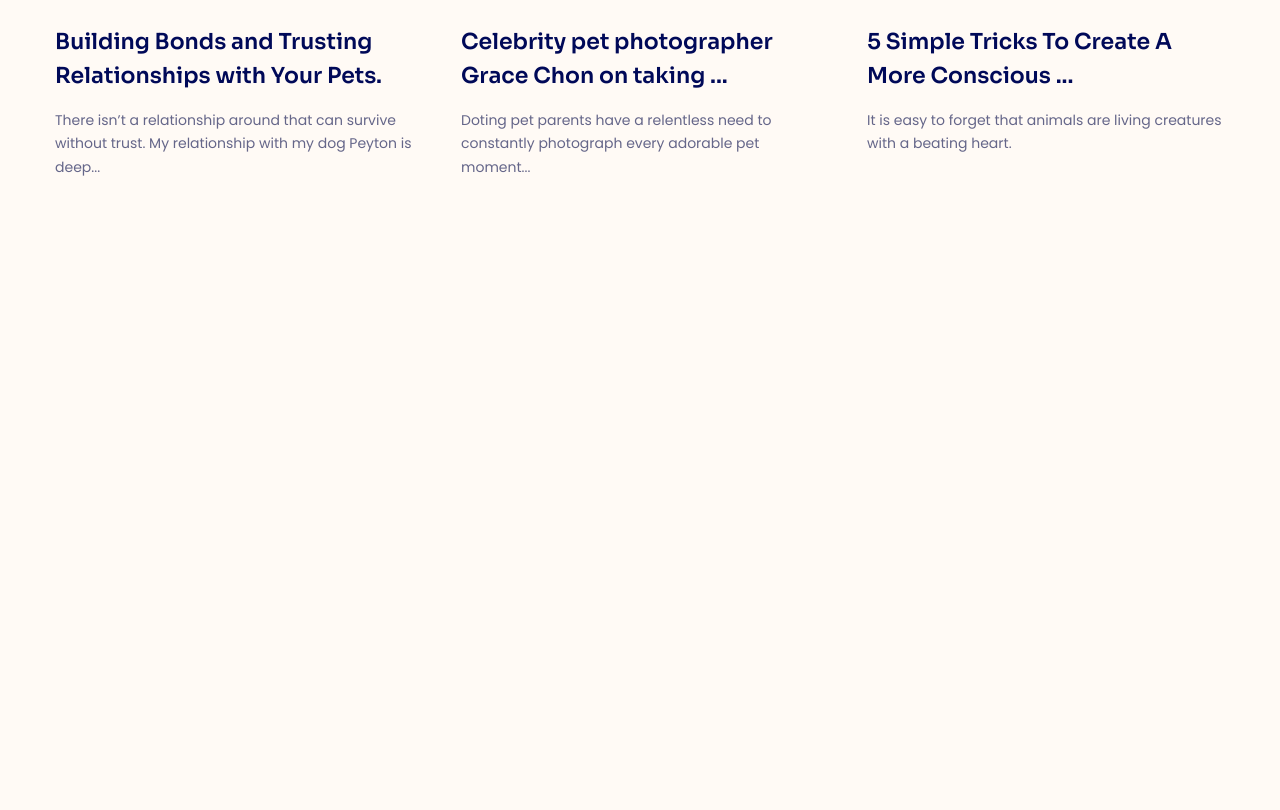
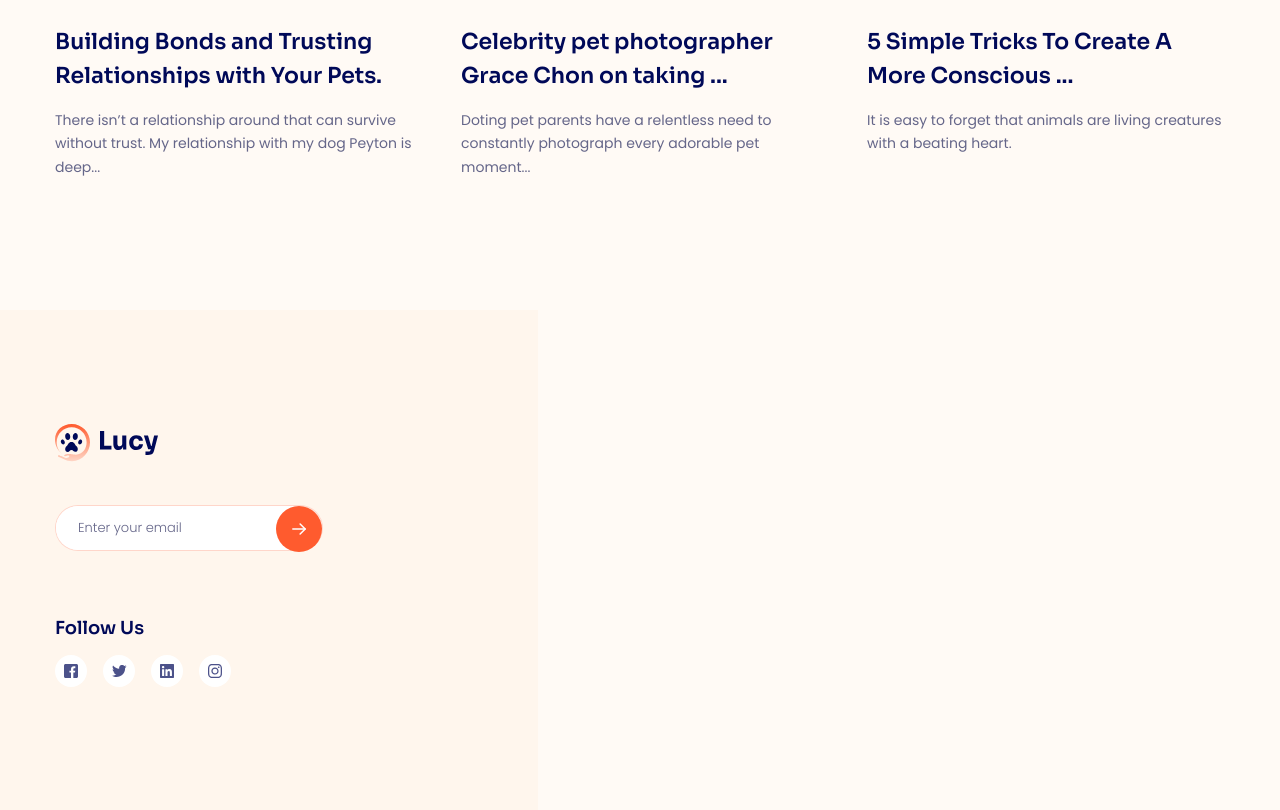
Before and after one commit to bacdevv/f8-project-04, a plain HTML site: page index.html in a window 1280 px wide. Shown: the part 6385-7195 px from the top of the page. Before the commit the page ends 6630 px from the top, so only its background shows below. Drawn offline with Linux system fonts and the light colour scheme.

Commit message:
Update footer left

```diff
--- a/assets/css/styles.css
+++ b/assets/css/styles.css
@@ -1214,3 +1214,92 @@ button {
 	font-size: 1.4rem;
 	line-height: 1.71;
 }
+
+/* === FOOTER === */
+.footer {
+	margin-top: 65px;
+	background: linear-gradient(to right, #fff6ed 42%, transparent 42%);
+}
+
+.footer__left {
+	width: 42%;
+}
+
+.footer__logo {
+	margin-top: 114px;
+}
+
+.form-group {
+	margin-top: 40px;
+	display: flex;
+	width: 268px;
+	height: 46px;
+	border-radius: 999px;
+	border: 1px solid rgba(255, 91, 46, 0.25);
+	background: #fff;
+}
+
+.form-group__input {
+	outline: none;
+	border: none;
+	width: 100%;
+	border-radius: 999px;
+	padding: 10px 22px;
+	color: #656689;
+	font-size: 1.3rem;
+}
+
+.form-group__input::placeholder {
+	color: inherit;
+	font-size: inherit;
+	font-weight: 300;
+	line-height: 1.16;
+}
+
+.form-group__submit {
+	display: flex;
+	align-items: center;
+	justify-content: center;
+	width: 46px;
+	height: 46px;
+	border-radius: 50%;
+	flex-shrink: 0;
+	outline: none;
+	border: none;
+	color: #fff;
+	background: #ff5b2e;
+}
+
+.form-group__submit:hover {
+	opacity: 0.9;
+	cursor: pointer;
+}
+
+.footer__heading {
+	margin-top: 68px;
+	color: #000958;
+	font-family: Sora;
+	font-size: 1.8rem;
+	font-weight: 600;
+	line-height: 1.11;
+}
+
+.footer__heading-left {
+	margin-top: 68px;
+}
+
+.footer__socials {
+	margin-top: 16px;
+	display: flex;
+	column-gap: 16px;
+}
+
+.footer__social-link {
+	display: flex;
+	align-items: center;
+	justify-content: center;
+	width: 32px;
+	height: 32px;
+	border-radius: 50%;
+	background: #fff;
+}
--- a/index.html
+++ b/index.html
@@ -663,5 +663,57 @@
 				</div>
 			</section>
 		</main>
+
+		<!-- === FOOTER === -->
+		<footer class="footer" style="height: 500px">
+			<div class="container">
+				<div class="footer__left">
+					<img src="./assets/img/logo.svg" alt="" class="footer__logo" />
+					<form action="#!" disabled class="form-group">
+						<input type="email" name="" id="" placeholder="Enter your email" class="form-group__input" />
+						<button type="submit" class="form-group__submit">
+							<svg width="18" height="18" viewBox="0 0 18 18" fill="none" xmlns="http://www.w3.org/2000/svg">
+								<path
+									d="M2.8125 9.00195H15.1875"
+									stroke="currentColor"
+									stroke-width="1.5"
+									stroke-linecap="round"
+									stroke-linejoin="round"
+								/>
+								<path
+									d="M10.125 3.93945L15.1875 9.00195L10.125 14.0645"
+									stroke="currentColor"
+									stroke-width="1.5"
+									stroke-linecap="round"
+									stroke-linejoin="round"
+								/>
+							</svg>
+						</button>
+					</form>
+					<h3 class="footer__heading-left"><a href="#!" class="footer__heading">Follow Us</a></h3>
+
+					<div class="footer__socials">
+						<a href="#!" class="footer__social-link">
+							<img src="./assets/icons/facebook.svg" alt="" />
+						</a>
+
+						<a href="#!" class="footer__social-link">
+							<img src="./assets/icons/twitter.svg" alt="" />
+						</a>
+
+						<a href="#!" class="footer__social-link">
+							<img src="./assets/icons/linkedin.svg" alt="" />
+						</a>
+
+						<a href="#!" class="footer__social-link">
+							<img src="./assets/icons/instagram.svg" alt="" />
+						</a>
+					</div>
+				</div>
+
+				<!-- Footer Right -->
+				<div class="footer__right"></div>
+			</div>
+		</footer>
 	</body>
 </html>
```
Also changed, not shown: assets/icons/facebook.svg (added), assets/icons/instagram.svg (added), assets/icons/linkedin.svg (added), assets/icons/twitter.svg (added).
